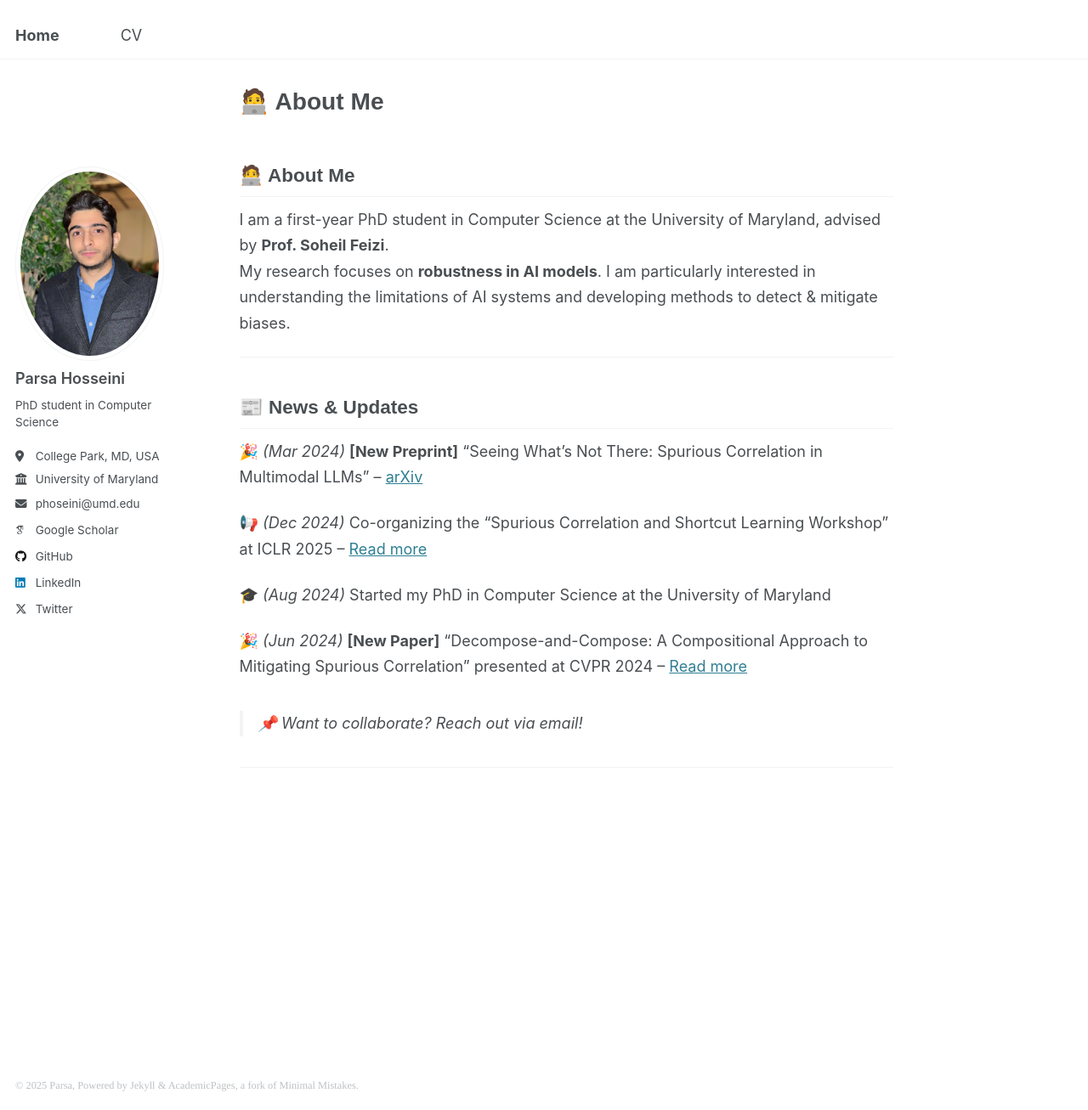
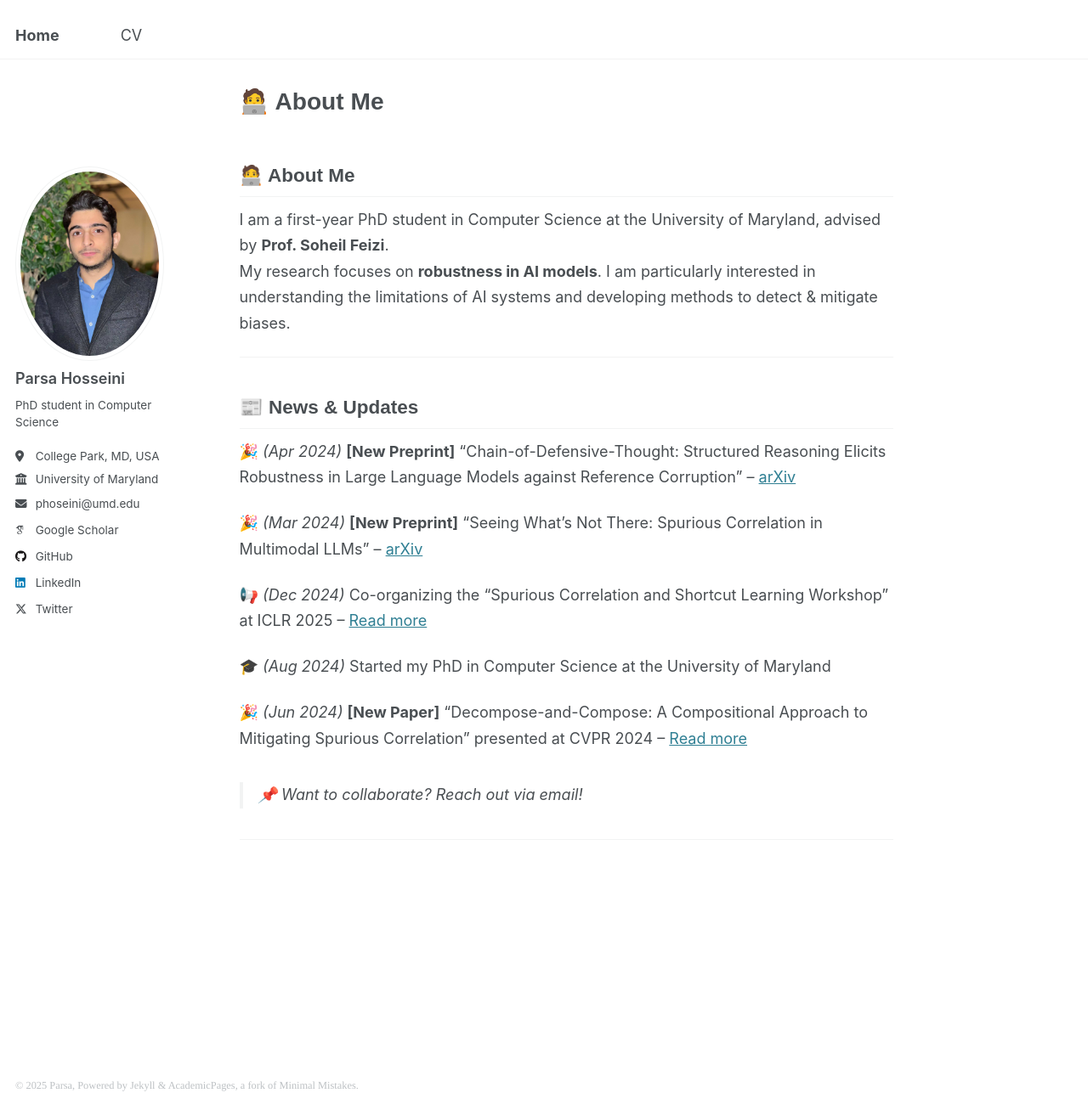
Before and after one commit to sudoparsa/sudoparsa.github.io, a Jekyll site: the page built from _pages/about.md, in a window 1280 px wide and 1307 px high. Shown: the whole window at 85% size. Built offline with Jekyll 4.4.1, drawn with Linux system fonts in a browser that asks for light colours; some web fonts are replaced; our own code applies the rules of GitHub Pages for plain Markdown files.

Commit message:
Update about.md

```diff
--- a/_pages/about.md
+++ b/_pages/about.md
@@ -14,6 +14,8 @@ I am particularly interested in understanding the limitations of AI systems and
 ---
 
 ## 📰 News & Updates
+🎉 *(Apr 2024)*  **[New Preprint]** "Chain-of-Defensive-Thought: Structured Reasoning Elicits Robustness in Large Language Models against Reference Corruption" – [arXiv](https://arxiv.org/abs/2504.20769)
+
 🎉 *(Mar 2024)*  **[New Preprint]** "Seeing What's Not There: Spurious Correlation in Multimodal LLMs" – [arXiv](https://arxiv.org/abs/2503.08884)
 
 📢 *(Dec 2024)*  Co-organizing the "Spurious Correlation and Shortcut Learning Workshop" at ICLR 2025 – [Read more](https://scslworkshop.github.io)
```
